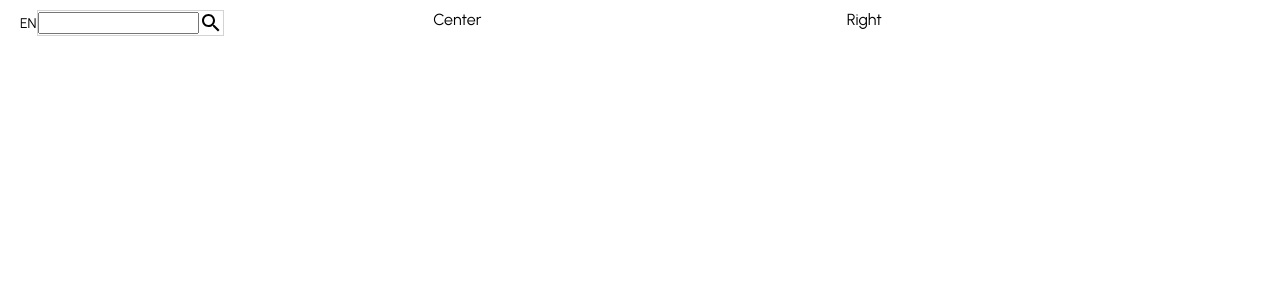
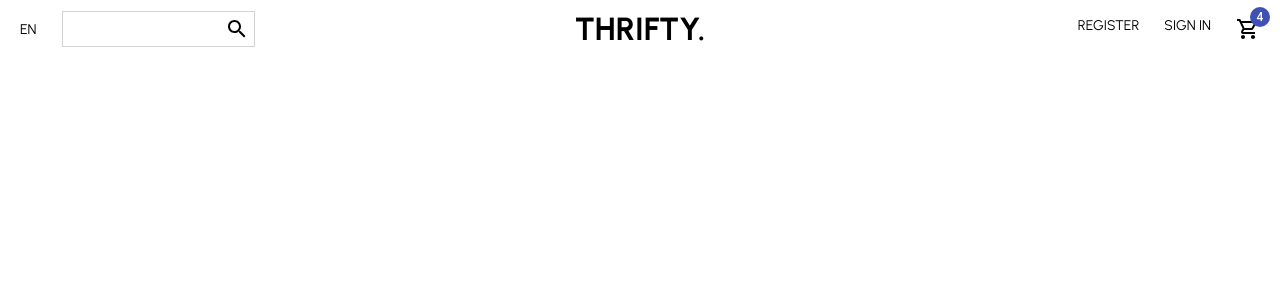
Before and after one commit to AlexKrushkova/E-CommerceApp, a React (Create React App) app: page / in a window 1280 px wide. Shown: the top 300 px of the page. Built offline with nearby package versions, Linux system fonts and the light colour scheme.

Commit message:
nav bar updated

```diff
--- a/src/components/Navbar.jsx
+++ b/src/components/Navbar.jsx
@@ -1,6 +1,8 @@
 import React from 'react'
 import styled from 'styled-components'
-import Search from '@material-ui/icons/Search'
+import Badge from '@material-ui/core/Badge'
+import { Search, ShoppingCartOutlined } from '@material-ui/icons'
+
 
 const Container = styled.div`
     height: 60px;
@@ -9,6 +11,7 @@ const Container = styled.div`
 const Wrapper = styled.div`
 padding: 10px 20px;
 display: flex;
+align-items: center;
 justify-content: space-between;
 `
 
@@ -18,23 +21,43 @@ display: flex;
 align-items: center;
 `;
 
-const Language= styled.span`
+const Language = styled.span`
     font-size: 14px;
     cursor: pointer;
 `;
 
 const SearchContainer = styled.div`
-    border: 1px solid lightgray;
+    border: 0.5px solid lightgray;
     display: flex;
     align-items: center;
+    margin-left: 25px;
+    padding: 5px;
 `;
 
+const Input = styled.input`
+    border: none;
+`;
 
 const Center = styled.div`
 flex: 1;
+text-align: center;
 `;
+
+const Logo = styled.h1`
+    font-weight: bold;
+`;
+
 const Right = styled.div`
 flex: 1;
+display: flex;
+text-align: center;
+justify-content: flex-end;
+`;
+
+const MenuItem = styled.div`
+    font-size: 14px;
+    cursor: pointer;
+    margin-left: 25px;
 `;
 
 const Navbar = () => {
@@ -44,12 +67,20 @@ const Navbar = () => {
                 <Left>
                     <Language>EN</Language>
                     <SearchContainer>
-                        <input />
-                        <Search/>
+                        <Input />
+                        <Search />
                     </SearchContainer>
                 </Left>
-                <Center>Center</Center>
-                <Right>Right</Right>
+                <Center><Logo>THRIFTY.</Logo></Center>
+                <Right>
+                    <MenuItem>REGISTER</MenuItem>
+                    <MenuItem>SIGN IN</MenuItem>
+                    <MenuItem>
+                        <Badge badgeContent={4} color="primary">
+                            <ShoppingCartOutlined />
+                        </Badge>
+                    </MenuItem>
+                </Right>
             </Wrapper>
         </Container>
     )
```
